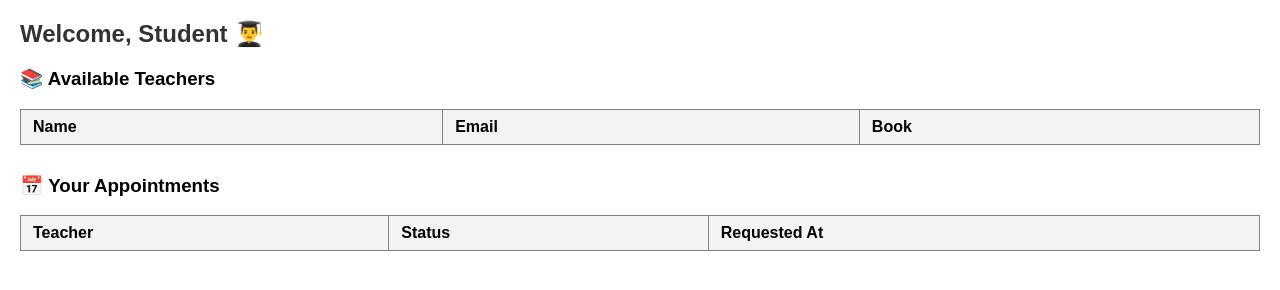
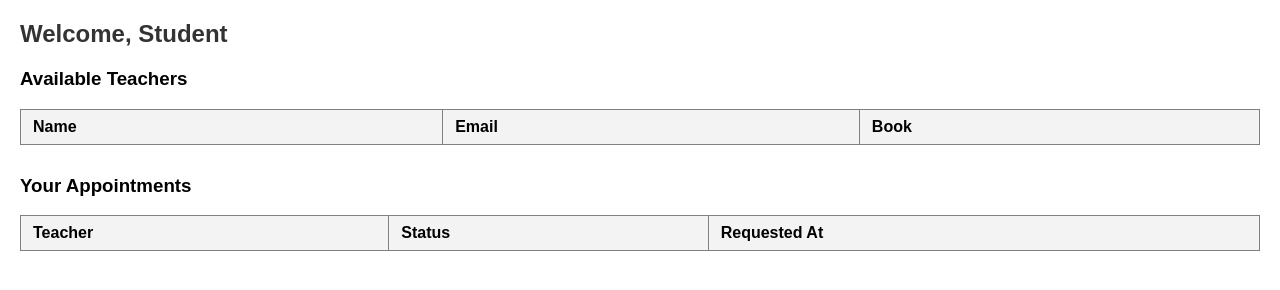
Before and after one commit to omerfarooq25/student-teacher-booking, a plain HTML site: page src/student/dashboard.html in a window 1280 px wide. Drawn offline with Linux system fonts and the light colour scheme; no server answers.

Commit message:
:wq! :wq :wq

```diff
--- a/public/admin/styles.css
+++ b/public/admin/styles.css
@@ -1,8 +1,14 @@
 body {
-    font-family: Arial, sans-serif;
+    font-family:'Trebuchet MS', 'Lucida Sans Unicode', 'Lucida Grande', 'Lucida Sans', Arial, sans-serif;
     margin: 20px;
 }
 
+.headpanel {
+    font-family: 'Trebuchet MS', 'Lucida Sans Unicode', 'Lucida Grande', 'Lucida Sans', Arial, sans-serif;
+    background-color: #f0f0f0;
+    padding: 100px;
+    text-align: center;
+}
 nav a {
     text-decoration: none;
     margin: 10px;
--- a/src/student/dashboard.html
+++ b/src/student/dashboard.html
@@ -1,18 +1,13 @@
-<!DOCTYPE html>
-<html lang="en">
-
+<html>
 <head>
-    <meta charset="UTF-8">
     <title>Student Dashboard</title>
     <link rel="stylesheet" href="student.css" />
 </head>
-
 <body>
-    <h2>Welcome, Student 👨‍🎓</h2>
-
+    <h2>Welcome, Student</h2>
     <!-- Wrap Available Teachers -->
     <section id="teachersSection">
-        <h3>📚 Available Teachers</h3>
+        <h3>Available Teachers</h3>
         <table id="teachersTable" border="1">
             <thead>
                 <tr>
@@ -24,10 +19,9 @@
             <tbody></tbody>
         </table>
     </section>
-
     <!-- Wrap Student's Appointments -->
     <section id="appointmentsSection">
-        <h3>📅 Your Appointments</h3>
+        <h3>Your Appointments</h3>
         <table id="appointmentsTable" border="1">
             <thead>
                 <tr>
@@ -39,8 +33,6 @@
             <tbody></tbody>
         </table>
     </section>
-
     <script type="module" src="dashboard.js"></script>
 </body>
-
 </html>
```
Also changed, not shown: public/index.html (+2 -1 lines), src/admin/dashboard.html (+2 -7 lines), src/auth/login.html (+0 -4 lines), src/auth/register.html (+0 -3 lines), src/teacher/dashboard.html (+2 -9 lines).
